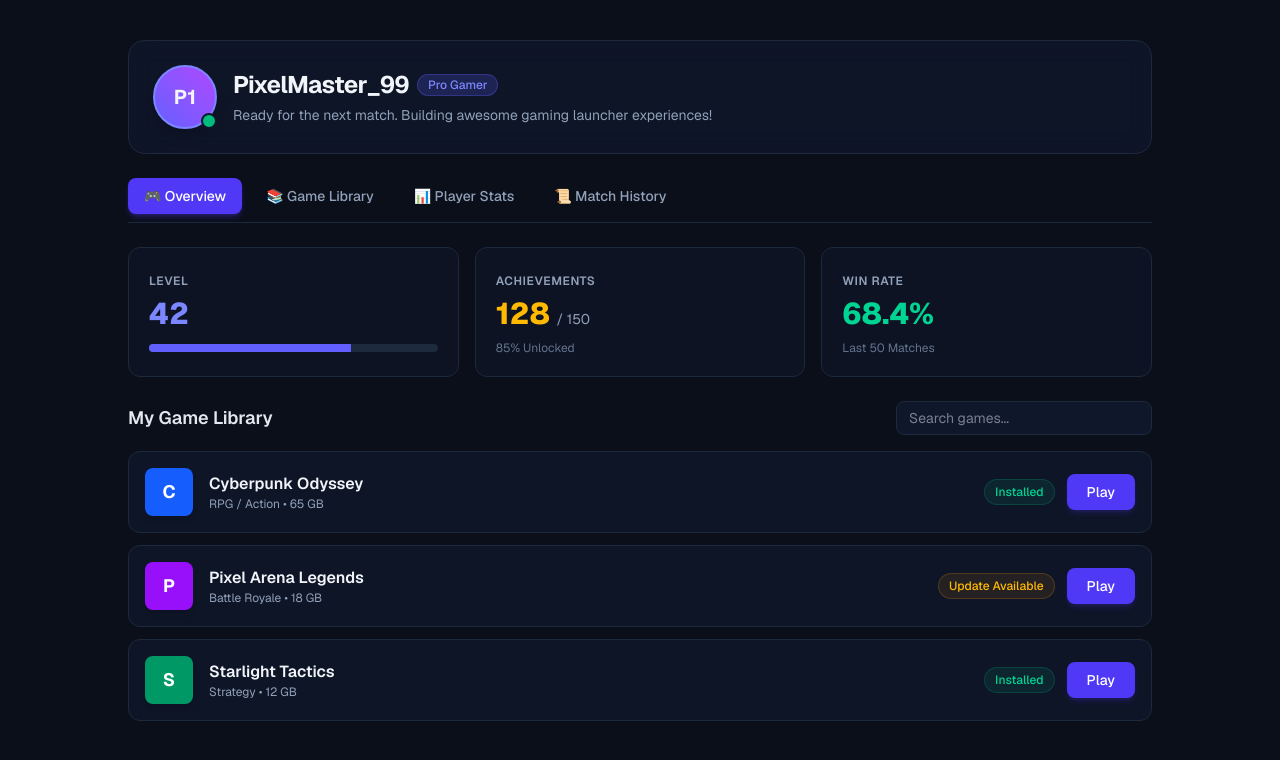
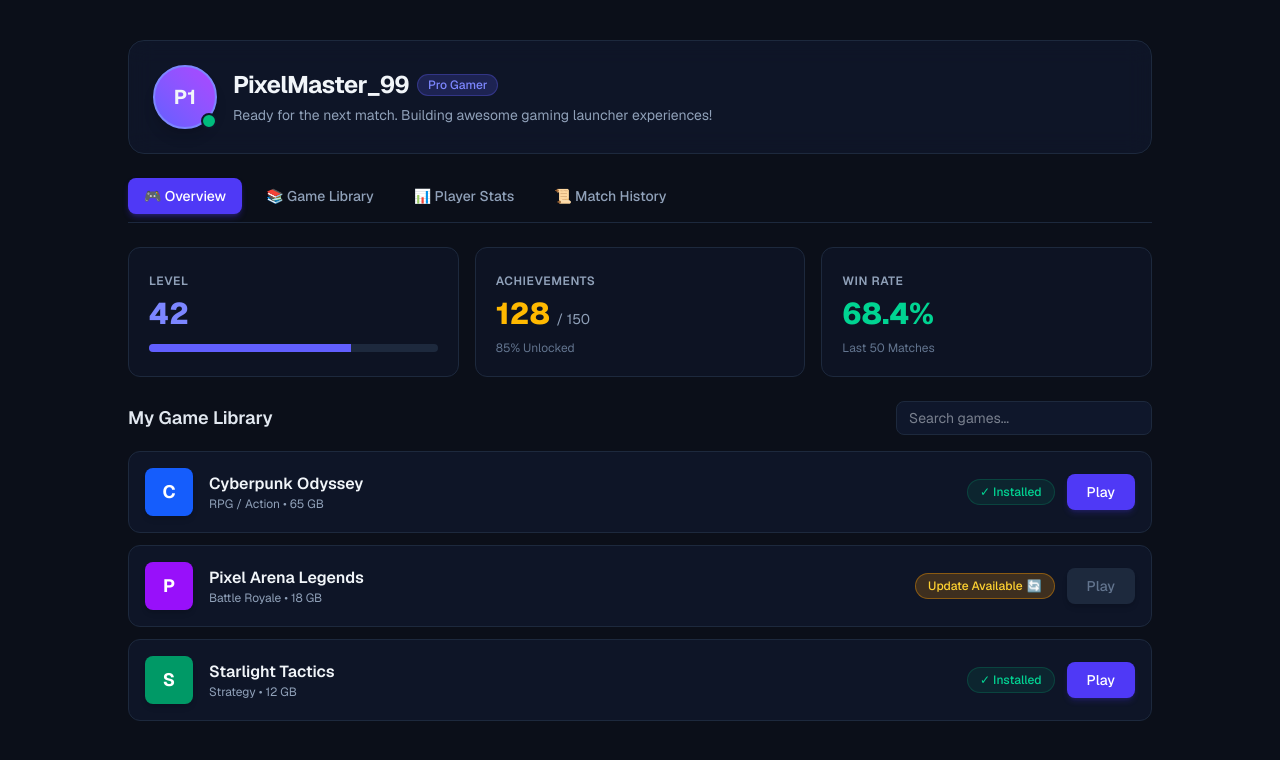
Before and after one commit to mrhlaingdev/pixel-forge-launcher, a Next.js app: page / in a window 1280 px wide. Shown: the top 760 px of the page. Built offline with nearby package versions, Linux system fonts and the light colour scheme.

Commit message:
feat: Make Update Available badge fully interactive with live progress

```diff
--- a/app/page.tsx
+++ b/app/page.tsx
@@ -1,6 +1,6 @@
 "use client";
 
-import { useState, useEffect } from "react";
+import { useState } from "react";
 
 interface Game {
   id: string;
@@ -12,22 +12,26 @@ interface Game {
   initials: string;
 }
 
-const GAMES: Game[] = [
+const INITIAL_GAMES: Game[] = [
   { id: "1", title: "Cyberpunk Odyssey", genre: "RPG / Action", size: "65 GB", status: "Installed", color: "bg-blue-600", initials: "C" },
   { id: "2", title: "Pixel Arena Legends", genre: "Battle Royale", size: "18 GB", status: "Update Available", color: "bg-purple-600", initials: "P" },
   { id: "3", title: "Starlight Tactics", genre: "Strategy", size: "12 GB", status: "Installed", color: "bg-emerald-600", initials: "S" },
 ];
 
 export default function Home() {
+  const [games, setGames] = useState<Game[]>(INITIAL_GAMES);
   const [activeTab, setActiveTab] = useState<"overview" | "library" | "stats" | "history">("overview");
   const [launchingId, setLaunchingId] = useState<string | null>(null);
   const [launchProgress, setLaunchProgress] = useState(0);
+  const [updatingId, setUpdatingId] = useState<string | null>(null);
+  const [updateProgress, setUpdateProgress] = useState(0);
   const [activeGame, setActiveGame] = useState<string | null>(null);
   const [notification, setNotification] = useState<string | null>(null);
   const [searchQuery, setSearchQuery] = useState("");
 
+  // Play / Launch Game Function
   const handleLaunch = (id: string, title: string) => {
-    if (launchingId || activeGame === id) return;
+    if (launchingId || updatingId || activeGame === id) return;
     setLaunchingId(id);
     setLaunchProgress(0);
 
@@ -42,7 +46,29 @@ export default function Home() {
         }
         return prev + 25;
       });
-    }, 400);
+    }, 300);
+  };
+
+  // Update Game Function
+  const handleUpdate = (id: string, title: string) => {
+    if (updatingId || launchingId) return;
+    setUpdatingId(id);
+    setUpdateProgress(0);
+
+    const interval = setInterval(() => {
+      setUpdateProgress((prev) => {
+        if (prev >= 100) {
+          clearInterval(interval);
+          setUpdatingId(null);
+          setGames((prevGames) =>
+            prevGames.map((g) => (g.id === id ? { ...g, status: "Installed" } : g))
+          );
+          showToast(`✅ ${title} updated to the latest version!`);
+          return 100;
+        }
+        return prev + 20;
+      });
+    }, 300);
   };
 
   const handleStopGame = (title: string) => {
@@ -55,7 +81,7 @@ export default function Home() {
     setTimeout(() => setNotification(null), 3000);
   };
 
-  const filteredGames = GAMES.filter(
+  const filteredGames = games.filter(
     (g) =>
       g.title.toLowerCase().includes(searchQuery.toLowerCase()) ||
       g.genre.toLowerCase().includes(searchQuery.toLowerCase())
@@ -67,7 +93,7 @@ export default function Home() {
 
         {/* Notification Toast */}
         {notification && (
-          <div className="fixed top-5 right-5 bg-indigo-600 text-white px-5 py-3 rounded-lg shadow-lg border border-indigo-400 transition-all z-50">
+          <div className="fixed top-5 right-5 bg-indigo-600 text-white px-5 py-3 rounded-lg shadow-xl border border-indigo-400 transition-all z-50 animate-bounce">
             {notification}
           </div>
         )}
@@ -95,7 +121,7 @@ export default function Home() {
           </div>
         </header>
 
-        {/* Navigation Tabs (Interactivity Core) */}
+        {/* Navigation Tabs */}
         <nav className="flex items-center gap-2 border-b border-slate-800 pb-2">
           {(["overview", "library", "stats", "history"] as const).map((tab) => (
             <button
@@ -158,6 +184,7 @@ export default function Home() {
               <div className="space-y-3">
                 {filteredGames.map((game) => {
                   const isLaunching = launchingId === game.id;
+                  const isUpdating = updatingId === game.id;
                   const isPlaying = activeGame === game.id;
 
                   return (
@@ -176,18 +203,38 @@ export default function Home() {
                       </div>
 
                       <div className="flex items-center gap-3">
-                        <span className={`text-xs px-2.5 py-1 rounded-full font-medium ${
-                          game.status === "Installed"
-                            ? "bg-emerald-500/10 text-emerald-400 border border-emerald-500/20"
-                            : "bg-amber-500/10 text-amber-400 border border-amber-500/20"
-                        }`}>
-                          {game.status}
-                        </span>
+                        {/* Interactive Status & Update Button */}
+                        {game.status === "Update Available" ? (
+                          isUpdating ? (
+                            <div className="w-28 bg-slate-800 h-7 rounded-full overflow-hidden border border-amber-500/40 relative flex items-center justify-center">
+                              <div
+                                className="absolute left-0 top-0 bottom-0 bg-amber-600 transition-all duration-200"
+                                style={{ width: `${updateProgress}%` }}
+                              />
+                              <span className="relative z-10 text-[10px] font-bold text-white">
+                                Updating {updateProgress}%
+                              </span>
+                            </div>
+                          ) : (
+                            <button
+                              onClick={() => handleUpdate(game.id, game.title)}
+                              className="text-xs bg-amber-500/20 hover:bg-amber-500/30 text-amber-300 border border-amber-500/40 px-3 py-1 rounded-full font-medium transition cursor-pointer flex items-center gap-1"
+                              title="Click to update game"
+                            >
+                              <span>Update Available</span> 🔄
+                            </button>
+                          )
+                        ) : (
+                          <span className="text-xs bg-emerald-500/10 text-emerald-400 border border-emerald-500/20 px-3 py-1 rounded-full font-medium">
+                            ✓ Installed
+                          </span>
+                        )}
 
+                        {/* Action Buttons */}
                         {isPlaying ? (
                           <button
                             onClick={() => handleStopGame(game.title)}
-                            className="bg-red-600/80 hover:bg-red-600 text-white px-5 py-2 rounded-lg font-medium text-sm transition-all shadow-md animate-pulse"
+                            className="bg-red-600 hover:bg-red-500 text-white px-5 py-2 rounded-lg font-medium text-sm transition-all shadow-md animate-pulse"
                           >
                             Stop Playing
                           </button>
@@ -204,7 +251,12 @@ export default function Home() {
                         ) : (
                           <button
                             onClick={() => handleLaunch(game.id, game.title)}
-                            className="bg-indigo-600 hover:bg-indigo-500 text-white px-5 py-2 rounded-lg font-medium text-sm transition-all shadow-md shadow-indigo-600/20 active:scale-95"
+                            disabled={game.status === "Update Available" && !isUpdating}
+                            className={`px-5 py-2 rounded-lg font-medium text-sm transition-all shadow-md ${
+                              game.status === "Update Available"
+                                ? "bg-slate-800 text-slate-500 cursor-not-allowed"
+                                : "bg-indigo-600 hover:bg-indigo-500 text-white shadow-indigo-600/20 active:scale-95"
+                            }`}
                           >
                             Play
                           </button>
```
